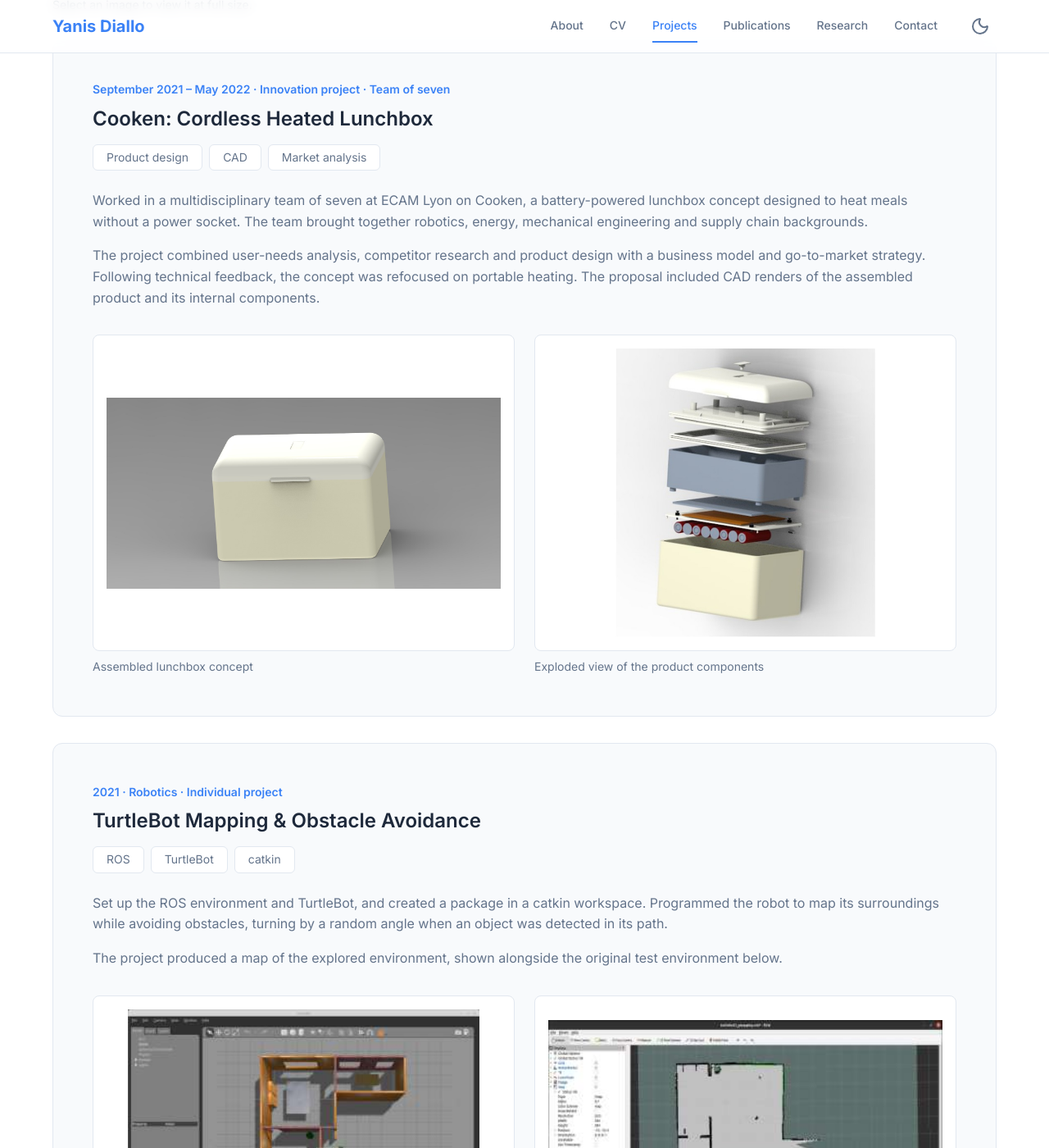
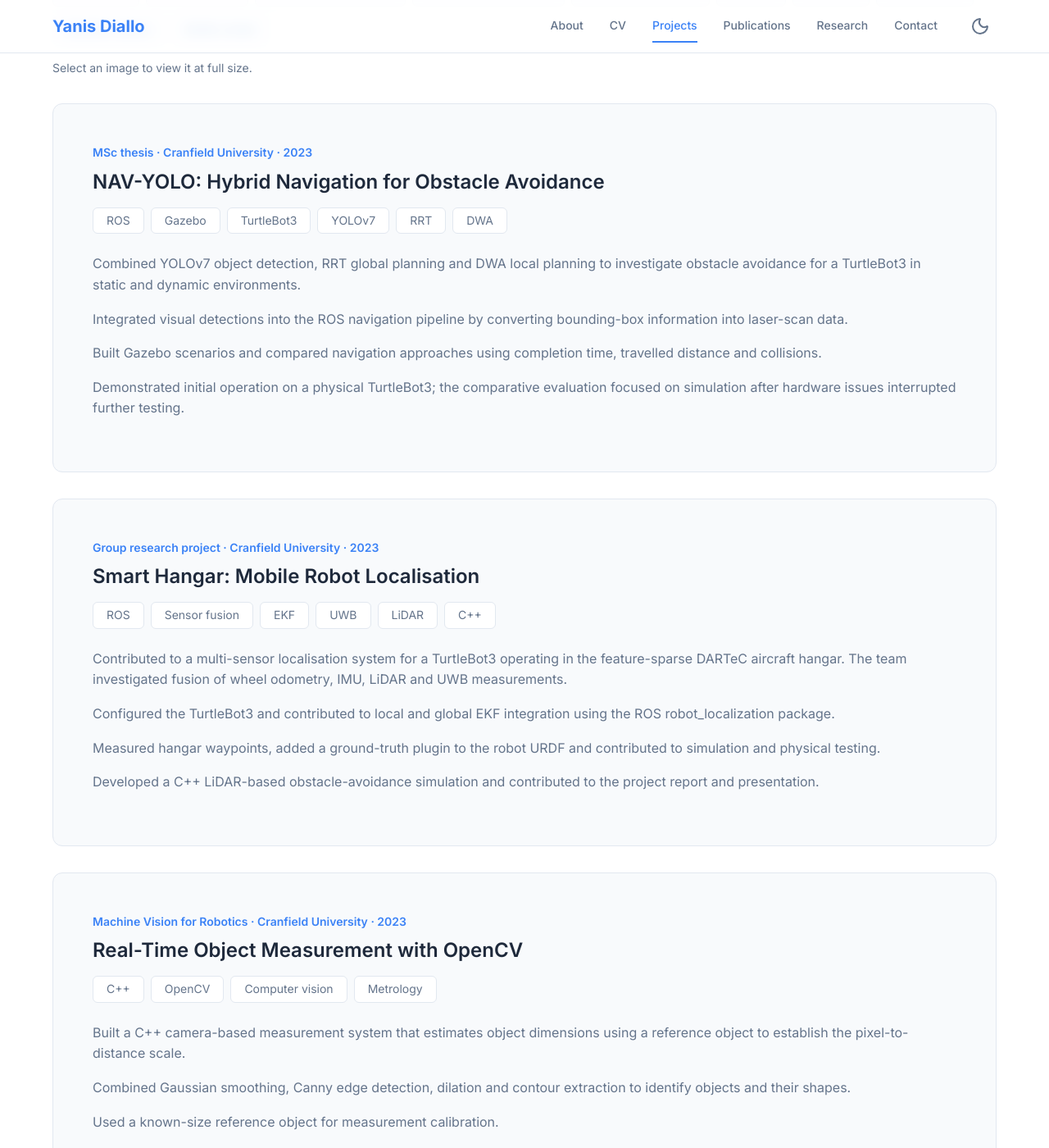
Before and after one commit to yanisdiallo/yanisdiallo.github.io, a Jekyll site: the page built from projects.md, in a window 1280 px wide and 1400 px high, scrolled down 383 px. Shown: the whole window at 82% size. Built offline with Jekyll 4.4.1, drawn with Linux system fonts in a browser that asks for light colours; some of the changed text lies outside the part shown.

Commit message:
Add five Cranfield robotics projects and MSc thesis to portfolio

```diff
--- a/projects.md
+++ b/projects.md
@@ -6,8 +6,13 @@ permalink: /projects/
 
 <div class="projects-content">
     <div class="projects-intro">
-        <p>Selected academic projects in robotics, product innovation, mechanical design and embedded systems, from the most recent to the earliest.</p>
+        <p>Selected academic projects in autonomous robotics, computer vision, machine learning, product innovation and embedded systems, from Cranfield University to ECAM Lyon.</p>
         <nav class="project-jump-links" aria-label="On this page">
+            <a href="#nav-yolo">NAV-YOLO</a>
+            <a href="#smart-hangar">Smart Hangar</a>
+            <a href="#opencv-metrology">OpenCV measurement</a>
+            <a href="#robot-localisation-planning">Localisation &amp; planning</a>
+            <a href="#robot-failure-classification">Failure classification</a>
             <a href="#cooken">Cooken</a>
             <a href="#turtlebot">TurtleBot</a>
             <a href="#wind-turbine">Wind turbine</a>
@@ -16,6 +21,66 @@ permalink: /projects/
         </nav>
         <p class="project-gallery-hint">Select an image to view it at full size.</p>
     </div>
+
+    <article class="portfolio-project" id="nav-yolo" aria-labelledby="nav-yolo-title">
+        <p class="project-kicker">MSc thesis · Cranfield University · 2023</p>
+        <h2 id="nav-yolo-title">NAV-YOLO: Hybrid Navigation for Obstacle Avoidance</h2>
+        <div class="project-tools" aria-label="Project technologies and areas">
+            <span>ROS</span><span>Gazebo</span><span>TurtleBot3</span><span>YOLOv7</span><span>RRT</span><span>DWA</span>
+        </div>
+        <p>Combined YOLOv7 object detection, RRT global planning and DWA local planning to investigate obstacle avoidance for a TurtleBot3 in static and dynamic environments.</p>
+        <p>Integrated visual detections into the ROS navigation pipeline by converting bounding-box information into laser-scan data.</p>
+        <p>Built Gazebo scenarios and compared navigation approaches using completion time, travelled distance and collisions.</p>
+        <p>Demonstrated initial operation on a physical TurtleBot3; the comparative evaluation focused on simulation after hardware issues interrupted further testing.</p>
+    </article>
+
+    <article class="portfolio-project" id="smart-hangar" aria-labelledby="smart-hangar-title">
+        <p class="project-kicker">Group research project · Cranfield University · 2023</p>
+        <h2 id="smart-hangar-title">Smart Hangar: Mobile Robot Localisation</h2>
+        <div class="project-tools" aria-label="Project technologies and areas">
+            <span>ROS</span><span>Sensor fusion</span><span>EKF</span><span>UWB</span><span>LiDAR</span><span>C++</span>
+        </div>
+        <p>Contributed to a multi-sensor localisation system for a TurtleBot3 operating in the feature-sparse DARTeC aircraft hangar. The team investigated fusion of wheel odometry, IMU, LiDAR and UWB measurements.</p>
+        <p>Configured the TurtleBot3 and contributed to local and global EKF integration using the ROS robot_localization package.</p>
+        <p>Measured hangar waypoints, added a ground-truth plugin to the robot URDF and contributed to simulation and physical testing.</p>
+        <p>Developed a C++ LiDAR-based obstacle-avoidance simulation and contributed to the project report and presentation.</p>
+    </article>
+
+    <article class="portfolio-project" id="opencv-metrology" aria-labelledby="opencv-metrology-title">
+        <p class="project-kicker">Machine Vision for Robotics · Cranfield University · 2023</p>
+        <h2 id="opencv-metrology-title">Real-Time Object Measurement with OpenCV</h2>
+        <div class="project-tools" aria-label="Project technologies and areas">
+            <span>C++</span><span>OpenCV</span><span>Computer vision</span><span>Metrology</span>
+        </div>
+        <p>Built a C++ camera-based measurement system that estimates object dimensions using a reference object to establish the pixel-to-distance scale.</p>
+        <p>Combined Gaussian smoothing, Canny edge detection, dilation and contour extraction to identify objects and their shapes.</p>
+        <p>Used a known-size reference object for measurement calibration.</p>
+        <p>Evaluated measurements at several camera heights and analysed errors and detection limitations.</p>
+    </article>
+
+    <article class="portfolio-project" id="robot-localisation-planning" aria-labelledby="robot-localisation-planning-title">
+        <p class="project-kicker">Autonomy in Robotic Systems · Cranfield University · 2023</p>
+        <h2 id="robot-localisation-planning-title">Robot Localisation and Path Planning</h2>
+        <div class="project-tools" aria-label="Project technologies and areas">
+            <span>EKF</span><span>Localisation</span><span>LiDAR</span><span>Dubins paths</span><span>RRT</span>
+        </div>
+        <p>Implemented and studied estimation and planning methods for autonomous robots, from landmark-based localisation to geometric and sampling-based paths.</p>
+        <p>Implemented an Extended Kalman Filter using robot motion and LiDAR range/bearing measurements to six known landmarks.</p>
+        <p>Constructed Dubins paths between specified poses.</p>
+        <p>Completed an RRT exercise to generate routes around obstacles and visualised the resulting paths.</p>
+    </article>
+
+    <article class="portfolio-project" id="robot-failure-classification" aria-labelledby="robot-failure-classification-title">
+        <p class="project-kicker">AI and Machine Learning for Robotics · Cranfield University · 2022</p>
+        <h2 id="robot-failure-classification-title">Robot Failure Classification from Force and Torque</h2>
+        <div class="project-tools" aria-label="Project technologies and areas">
+            <span>Machine learning</span><span>Classification</span><span>Data analysis</span><span>Robot manipulation</span>
+        </div>
+        <p>Compared supervised learning approaches on five datasets describing robot manipulation outcomes through force and torque measurements.</p>
+        <p>Prepared and explored labelled data for grasping, transfer, release and motion tasks.</p>
+        <p>Compared classifiers including decision trees, random forests, support vector machines and k-nearest neighbours.</p>
+        <p>Examined confusion matrices and classification reports, then explored model tuning and dimensionality reduction.</p>
+    </article>
 
     <article class="portfolio-project" id="cooken" aria-labelledby="cooken-title">
         <p class="project-kicker"><time datetime="2021-09">September 2021</time> – <time datetime="2022-05">May 2022</time> · Innovation project · Team of seven</p>
```
